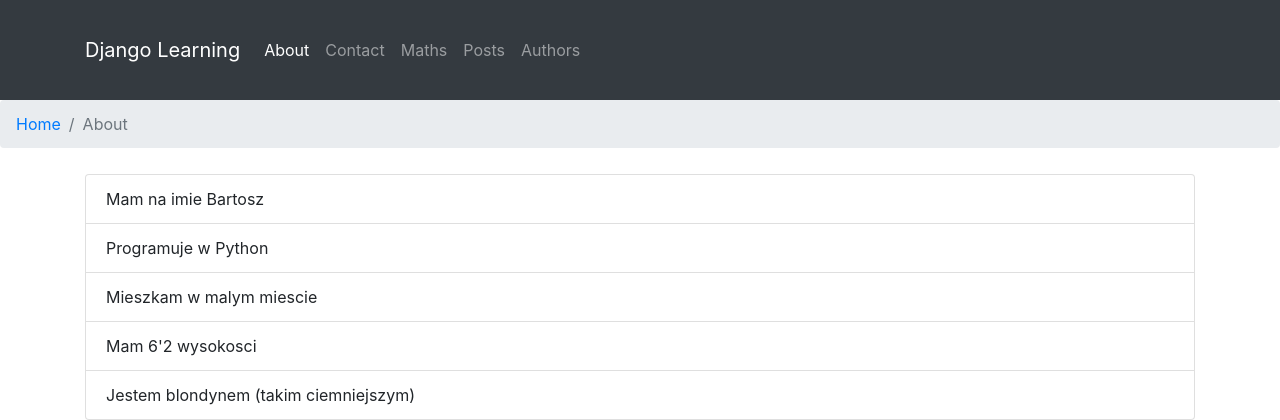
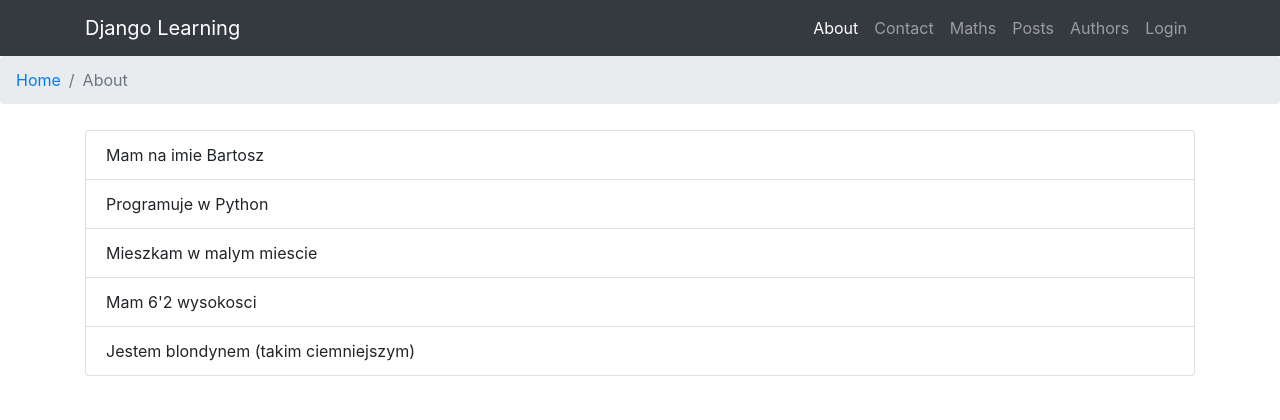
Before and after one commit to BartoszOw/Django-learning, a Django app: page /about/ in a window 1280 px wide. Shown: the top 420 px of the page. Run offline with Django 5.2, Linux system fonts and the light colour scheme; some libraries are stand-ins or nearby versions.

Commit message:
Login/Logout

```diff
--- a/dingo/urls.py
+++ b/dingo/urls.py
@@ -23,5 +23,6 @@ urlpatterns = [
     path('maths/', include('maths.urls', namespace='maths')),
     path('', include('greetings.urls', namespace='greetings')),
     path('sessions/', include('sessions.urls')),
-    path('posts/', include('posts.urls', namespace='posts'))
+    path('posts/', include('posts.urls', namespace='posts')),
+    path('accounts/', include('django.contrib.auth.urls'))
 ]
--- a/greetings/templates/greetings/aboutpage.html
+++ b/greetings/templates/greetings/aboutpage.html
@@ -1,6 +1,6 @@
-{% extends "maths/main.html" %}
+{% extends "main.html" %}
 
-{% block title %}Maths list{% endblock %}
+{% block title %}About Page{% endblock %}
 
 {% block breadcrumbs %}
     <ol class="breadcrumb">
--- a/greetings/templates/greetings/contactpage.html
+++ b/greetings/templates/greetings/contactpage.html
@@ -1,6 +1,6 @@
-{% extends "maths/main.html" %}
+{% extends "main.html" %}
 
-{% block title %}Maths list{% endblock %}
+{% block title %}Contact Page{% endblock %}
 {% block breadcrumbs %}
     <ol class="breadcrumb">
         <li class="breadcrumb-item " >
--- a/greetings/templates/greetings/welcome.html
+++ b/greetings/templates/greetings/welcome.html
@@ -1,6 +1,6 @@
-{% extends "maths/main.html" %}
+{% extends "main.html" %}
 
-{% block title %}Maths list{% endblock %}
+{% block title %}Welcome{% endblock %}
 
 {% block content %}
     <h1>Witam w aplikacji Django</h1>
--- a/maths/templates/maths/details.html
+++ b/maths/templates/maths/details.html
@@ -1,4 +1,4 @@
-{% extends "maths/main.html" %}
+{% extends "main.html" %}
 
 {% block title %}Maths list{% endblock %}
 
--- a/maths/templates/maths/list.html
+++ b/maths/templates/maths/list.html
@@ -1,4 +1,4 @@
-{% extends "maths/main.html" %}
+{% extends "main.html" %}
 
 {% block title %}Maths list{% endblock %}
 {% block breadcrumbs %}
--- a/maths/templates/maths/main.html
+++ /dev/null
@@ -1,77 +0,0 @@
-{% load bootstrap4 %}
-<!DOCTYPE html>
-<html lang="en">
-<head>
-   <meta charset="UTF-8">
-   <title>{% block title %}Title{% endblock %}</title>
-
-   {% load static %}
-
-   <link rel="stylesheet" type="text/css" href="{% static 'maths/css/style.css' %}">
-
-   {% bootstrap_css %}
-   {% bootstrap_javascript jquery='full' %}
-
-
-   <style>
-    .navbar {
-        height: 100px;
-    }
-
-    .navbar-brand,
-    .navbar-nav .nav-link {
-        line-height: 100px;
-    }
-
-
-    .navbar {
-        padding-top: 20px;
-        padding-bottom: 20px;
-    }
- </style>
-</head>
-<body class="d-flex flex-column min-vh-100">
-    <nav class="navbar navbar-expand-lg navbar-dark bg-dark">
-        <div class="container">
-          <a class="navbar-brand" href="{% url 'greetings:welcome' %}">
-            Django Learning
-        </a>
-          <button class="navbar-toggler" type="button" data-bs-toggle="collapse" data-bs-target="#navbarNav" aria-controls="navbarNav" aria-expanded="false" aria-label="Toggle navigation">
-            <span class="navbar-toggler-icon"></span>
-          </button>
-          <div class="collapse navbar-collapse" id="navbarNav">
-            <ul class="navbar-nav mr-auto">
-              <li class="nav-item {% if 'about' in request.get_full_path %}active{% endif %}">
-                <a class="nav-link" href="{% url 'greetings:about' %}">About</a>
-              </li>
-              <li class="nav-item {% if 'contact' in request.get_full_path %}active{% endif %}">
-                <a class="nav-link" href="{% url 'greetings:contact' %}">Contact</a>
-              </li>
-              <li class="nav-item {% if 'maths' in request.get_full_path %}active{% endif %}">
-                <a class="nav-link" href="{% url 'maths:list'%}">Maths</a>
-              </li>
-              <li class="nav-item {% if 'posts/list' in request.get_full_path %}active{% endif %}">
-                <a class="nav-link" href="{% url 'posts:list'%}">Posts</a>
-              </li>
-              <li class="nav-item {% if 'authors' in request.get_full_path %}active{% endif %}">
-                <a class="nav-link" href="{% url 'posts:a_list'%}">Authors</a>
-              </li>
-            </ul>
-          </div>
-        </div>
-    </nav>
-    {% block breadcrumbs %}
-        <ol class="breadcrumb">
-            <li class="breadcrumb-item {% if 'welcome' in request.get_full_path %}active{% endif %}" >
-                <a href="{% url 'greetings:welcome' %}">Home</a>
-            </li>
-        </ol>
-    {% endblock %}
-   <div id="inner-content">
-    </div>
-    <main role="main" class="container" style="margin-top: 10px;">
-    {% bootstrap_messages %}
-    {% block content %}{% endblock %}
-    </main>
-</body>
-</html>
--- a/maths/templates/maths/operation.html
+++ b/maths/templates/maths/operation.html
@@ -1,4 +1,4 @@
-{% extends "maths/main.html" %}
+{% extends "main.html" %}
 
 {% block title %}{{ title }}{% endblock %}
 
--- a/maths/templates/maths/results.html
+++ b/maths/templates/maths/results.html
@@ -1,4 +1,4 @@
-{% extends "maths/main.html" %}
+{% extends "main.html" %}
 
 {% block title %}Maths list{% endblock %}
 
--- a/maths/views.py
+++ b/maths/views.py
@@ -3,6 +3,7 @@ from django.http import HttpResponse
 from django.template import Context, loader
 from django.contrib import messages
 from django.core.paginator import Paginator
+from django.contrib.auth.decorators import login_required
 
 from maths.models import Math, Result
 from maths.forms import ResultForm
@@ -58,6 +59,7 @@ def div(request, a, b):
         context=c
     ))
 
+@login_required
 def maths_list(request):
 
     SELECT_OP = {
--- a/posts/templates/author_details.html
+++ b/posts/templates/author_details.html
@@ -1,4 +1,4 @@
-{% extends "maths/main.html" %}
+{% extends "main.html" %}
 
 {% block title %}Author details{% endblock %}
 
--- a/posts/templates/author_list.html
+++ b/posts/templates/author_list.html
@@ -1,4 +1,4 @@
-{% extends "maths/main.html" %}
+{% extends "main.html" %}
 
 {% block title %}Authors list{% endblock %}
 
--- a/posts/templates/post_details.html
+++ b/posts/templates/post_details.html
@@ -1,4 +1,4 @@
-{% extends "maths/main.html" %}
+{% extends "main.html" %}
 
 {% block title %}Posts details{% endblock %}
 
--- a/posts/templates/post_list.html
+++ b/posts/templates/post_list.html
@@ -1,4 +1,4 @@
-{% extends "maths/main.html" %}
+{% extends "main.html" %}
 
 {% block title %}Posts list{% endblock %}
 
--- /dev/null
+++ b/templates/main.html
@@ -0,0 +1,71 @@
+{% load bootstrap4 %}
+<!DOCTYPE html>
+<html lang="en">
+<head>
+   <meta charset="UTF-8">
+   <title>{% block title %}Title{% endblock %}</title>
+
+   {% load static %}
+
+   <link rel="stylesheet" type="text/css" href="{% static 'maths/css/style.css' %}">
+   {% bootstrap_css %}
+   {% bootstrap_javascript jquery='full' %}
+</head>
+<body class="d-flex flex-column min-vh-100">
+  <nav class="navbar navbar-expand-lg navbar-dark bg-dark">
+    <div class="container">
+        <a class="navbar-brand" href="{% url 'greetings:welcome' %}">Django Learning</a>
+        <button class="navbar-toggler" type="button" data-toggle="collapse" data-target="#navbarNav" aria-controls="navbarNav" aria-expanded="false" aria-label="Toggle navigation">
+            <span class="navbar-toggler-icon"></span>
+        </button>
+        <div class="collapse navbar-collapse justify-content-end" id="navbarNav">
+            <ul class="navbar-nav">
+                <li class="nav-item {% if 'about' in request.get_full_path %}active{% endif %}">
+                    <a class="nav-link" href="{% url 'greetings:about' %}">About</a>
+                </li>
+                <li class="nav-item {% if 'contact' in request.get_full_path %}active{% endif %}">
+                    <a class="nav-link" href="{% url 'greetings:contact' %}">Contact</a>
+                </li>
+                <li class="nav-item {% if 'maths' in request.get_full_path %}active{% endif %}">
+                    <a class="nav-link" href="{% url 'maths:list' %}">Maths</a>
+                </li>
+                <li class="nav-item {% if 'posts/list' in request.get_full_path %}active{% endif %}">
+                    <a class="nav-link" href="{% url 'posts:list' %}">Posts</a>
+                </li>
+                <li class="nav-item {% if 'authors' in request.get_full_path %}active{% endif %}">
+                    <a class="nav-link" href="{% url 'posts:a_list' %}">Authors</a>
+                </li>
+                {% if user.is_authenticated %}
+                <li class="nav-item">
+                    <span class="nav-link">{{ user.username }} |</span>
+                </li>
+                <li class="nav-item">
+                    <form id="logout-form" action="{% url 'logout' %}" method="post" class="d-inline">
+                        {% csrf_token %}
+                        <button type="submit" class="btn btn-outline-dark nav-link">Logout</button>
+                    </form>
+                </li>
+                {% else %}
+                <li class="nav-item {% if 'login' in request.get_full_path %}active{% endif %}">
+                    <a class="nav-link" href="{% url 'login' %}">Login</a>
+                </li>
+                {% endif %}
+            </ul>
+        </div>
+    </div>
+</nav>
+{% block breadcrumbs %}
+    <ol class="breadcrumb">
+        <li class="breadcrumb-item {% if 'welcome' in request.get_full_path %}active{% endif %}" >
+            <a href="{% url 'greetings:welcome' %}">Home</a>
+        </li>
+    </ol>
+{% endblock %}
+<div id="inner-content">
+</div>
+<main role="main" class="container" style="margin-top: 10px;">
+    {% bootstrap_messages %}
+    {% block content %}{% endblock %}
+</main>
+</body>
+</html>
```
Also changed, not shown: dingo/settings.py (+7 -1 lines), templates/registration/login.html (added, +30 -0 lines), db.sqlite3.
